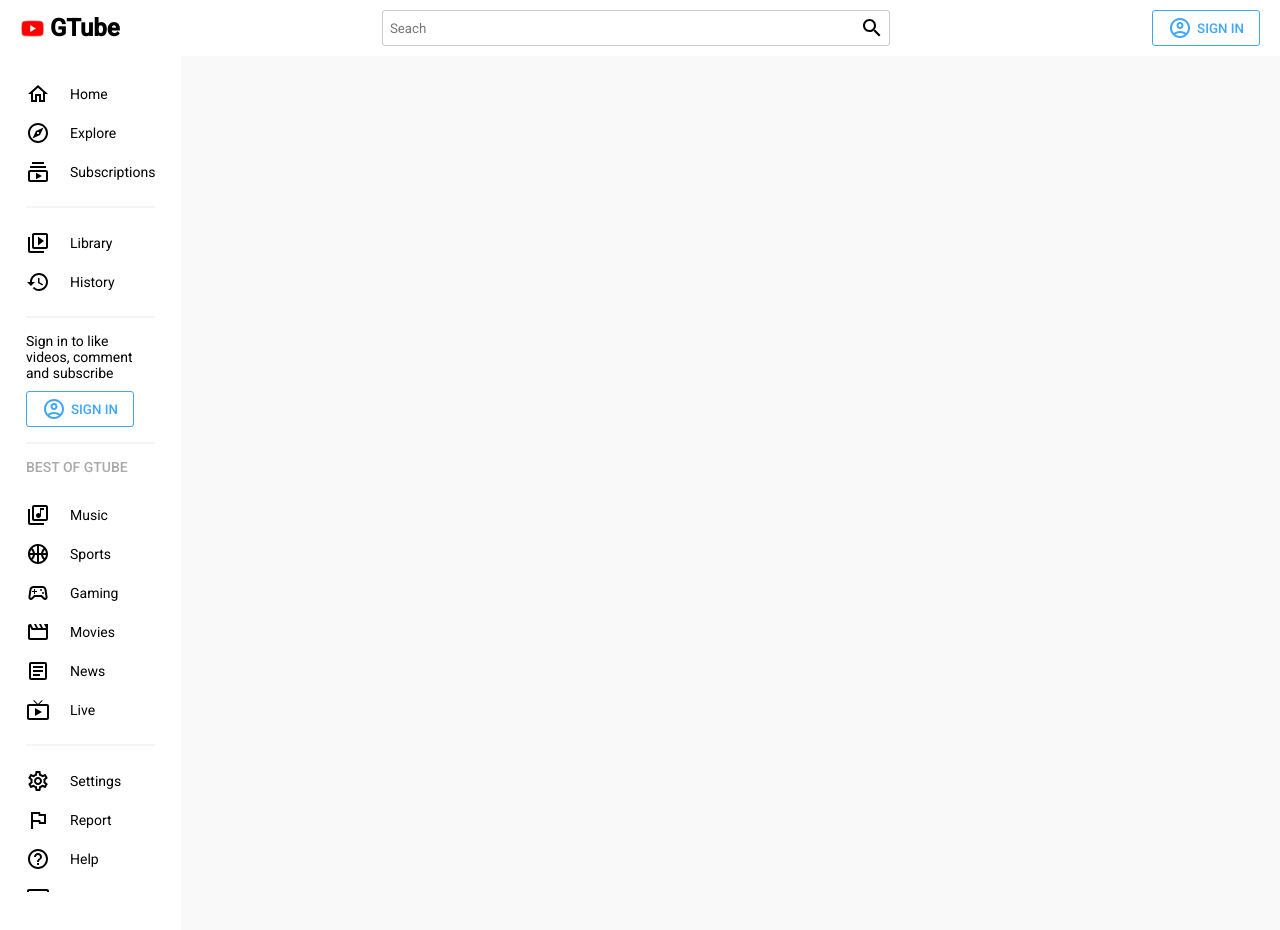
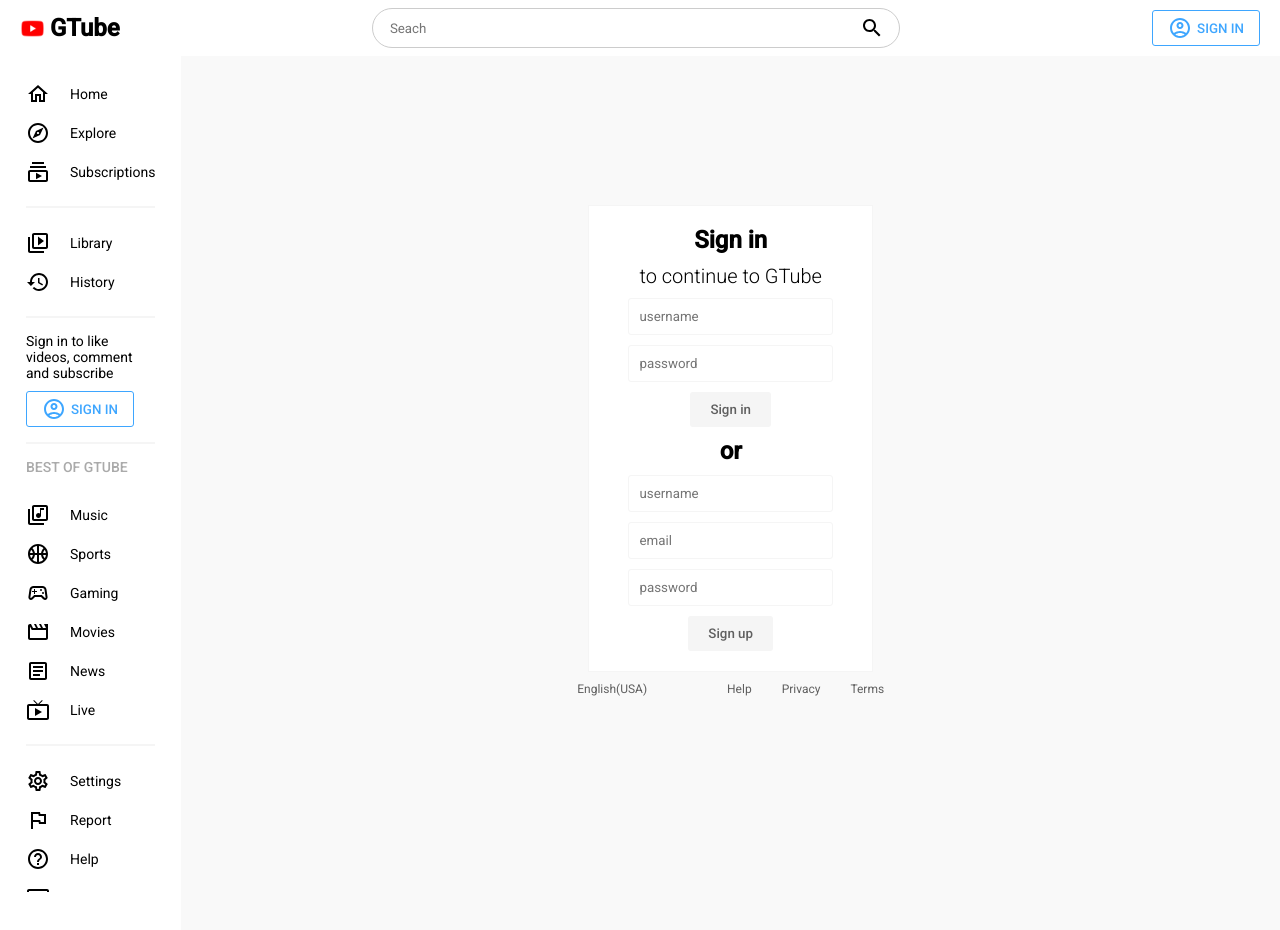
Before and after one commit to georgediepiriye/gtube, a React (Create React App) app: page /signin in a window 1280 px wide. Shown: the top 930 px of the page. Built offline with nearby package versions, Linux system fonts and the light colour scheme.

Commit message:
worked on signin page

```diff
--- a/src/App.js
+++ b/src/App.js
@@ -6,6 +6,7 @@ import { darkTheme, lightTheme } from "./utils/theme";
 import { BrowserRouter as Router, Route, Routes } from "react-router-dom";
 import Home from "./pages/Home";
 import Video from "./pages/Video";
+import SignIn from "./pages/SignIn";
 
 const Container = styled.div`
   display: flex;
@@ -36,6 +37,7 @@ function App() {
               <Routes>
                 <Route path="/">
                   <Route index element={<Home />} />
+                  <Route path="signin" element={<SignIn />} />
 
                   <Route path="video">
                     <Route path=":id" element={<Video />} />
--- a/src/components/Menu.jsx
+++ b/src/components/Menu.jsx
@@ -17,6 +17,7 @@ import SettingsOutlinedIcon from "@mui/icons-material/SettingsOutlined";
 import FlagOutlinedIcon from "@mui/icons-material/FlagOutlined";
 import HelpOutlineOutlinedIcon from "@mui/icons-material/HelpOutlineOutlined";
 import SettingsBrightnessOutlinedIcon from "@mui/icons-material/SettingsBrightnessOutlined";
+import { Link } from "react-router-dom";
 
 const Container = styled.div`
   flex: 1;
@@ -40,6 +41,9 @@ const Item = styled.div`
   gap: 20px;
   cursor: pointer;
   padding: 7.5px 0px;
+  &:hover {
+    background-color: ${({ theme }) => theme.soft};
+  }
 `;
 
 const Hr = styled.hr`
@@ -97,10 +101,12 @@ const Menu = ({ lightMode, setLightMode }) => {
         <Hr />
         <Login>
           Sign in to like videos, comment and subscribe
-          <Button>
-            <AccountCircleOutlinedIcon />
-            SIGN IN
-          </Button>
+          <Link to="signin" style={{ textDecoration: "none" }}>
+            <Button>
+              <AccountCircleOutlinedIcon />
+              SIGN IN
+            </Button>
+          </Link>
         </Login>
         <Hr />
         <Title>BEST OF GTUBE</Title>
--- a/src/components/Navbar.jsx
+++ b/src/components/Navbar.jsx
@@ -54,14 +54,15 @@ const Search = styled.div`
   align-items: center;
   justify-content: space-between;
   width: 40%;
-  padding: 5px;
+  padding: 7px 15px;
   border: 1px solid #ccc;
-  border-radius: 3px;
+  border-radius: 20px;
 `;
 const Input = styled.input`
   flex: 8;
   border: none;
   background-color: transparent;
+  outline: none;
 `;
 
 const Navbar = () => {
@@ -78,10 +79,13 @@ const Navbar = () => {
           <Input placeholder="Seach" />
           <SearchOutlinedIcon />
         </Search>
-        <Button>
-          <AccountCircleOutlinedIcon />
-          SIGN IN
-        </Button>
+
+        <Link to="signin" style={{ textDecoration: "none" }}>
+          <Button>
+            <AccountCircleOutlinedIcon />
+            SIGN IN
+          </Button>
+        </Link>
       </Wrapper>
     </Container>
   );
--- /dev/null
+++ b/src/pages/SignIn.jsx
@@ -0,0 +1,93 @@
+import React from "react";
+import styled from "styled-components";
+
+const Container = styled.div`
+  display: flex;
+  flex-direction: column;
+  align-items: center;
+  justify-content: center;
+  height: calc(100vh - 56px);
+  color: ${({ theme }) => theme.text};
+`;
+
+const Wrapper = styled.div`
+  display: flex;
+  align-items: center;
+  flex-direction: column;
+  background-color: ${({ theme }) => theme.bgLighter};
+  border: 1px solid ${({ theme }) => theme.soft};
+  padding: 20px 50px;
+  gap: 10px;
+`;
+
+const Title = styled.h1`
+  font-size: 24px;
+`;
+
+const SubTitle = styled.h2`
+  font-size: 20px;
+  font-weight: 300;
+`;
+
+const Input = styled.input`
+  border: 1px solid ${({ theme }) => theme.soft};
+  border-radius: 3px;
+  padding: 10px;
+  background-color: transparent;
+  width: 100%;
+  color: ${({ theme }) => theme.text};
+`;
+
+const Button = styled.button`
+  border-radius: 3px;
+  border: none;
+  padding: 10px 20px;
+  font-weight: 500;
+  cursor: pointer;
+  background-color: ${({ theme }) => theme.soft};
+  color: ${({ theme }) => theme.textSoft};
+`;
+
+const More = styled.div`
+  display: flex;
+  margin-top: 10px;
+  font-size: 12px;
+  color: ${({ theme }) => theme.textSoft};
+`;
+
+const Links = styled.div`
+  margin-left: 50px;
+`;
+
+const Link = styled.span`
+  margin-left: 30px;
+`;
+
+const SignIn = () => {
+  return (
+    <Container>
+      <Wrapper>
+        <Title>Sign in</Title>
+        <SubTitle>to continue to GTube</SubTitle>
+        <Input placeholder="username" />
+        <Input type="password" placeholder="password" />
+        <Button>Sign in</Button>
+        <Title>or</Title>
+        <Input placeholder="username" />
+        <Input placeholder="email" />
+        <Input type="password" placeholder="password" />
+        <Button>Sign up</Button>
+      </Wrapper>
+      <More>
+        English(USA)
+        <Links>
+          <Link>Help</Link>
+          <Link>Privacy</Link>
+          <Link>Terms</Link>
+        </Links>
+      </More>
+    </Container>
+  );
+};
+
+export default SignIn;
```
